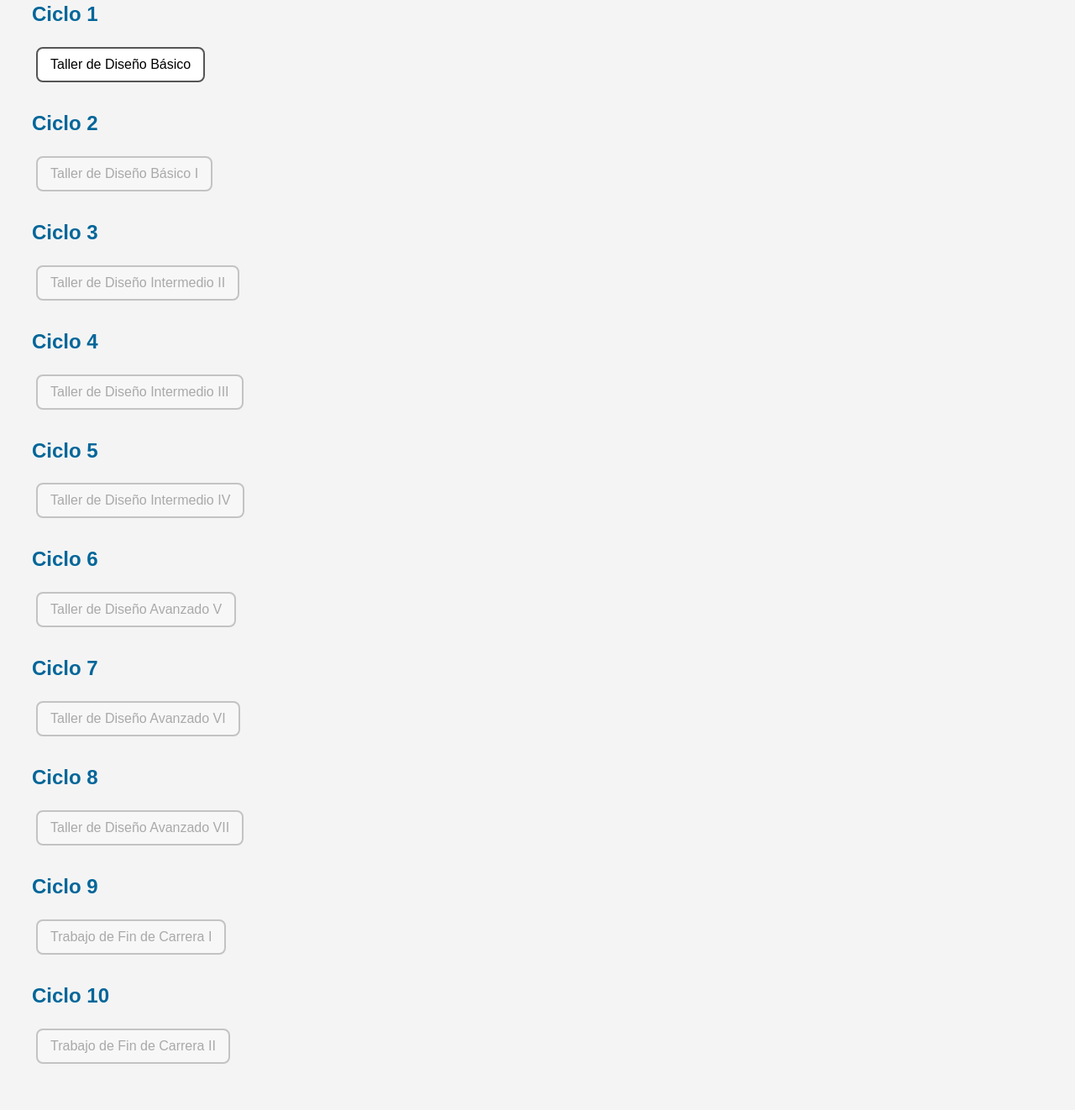
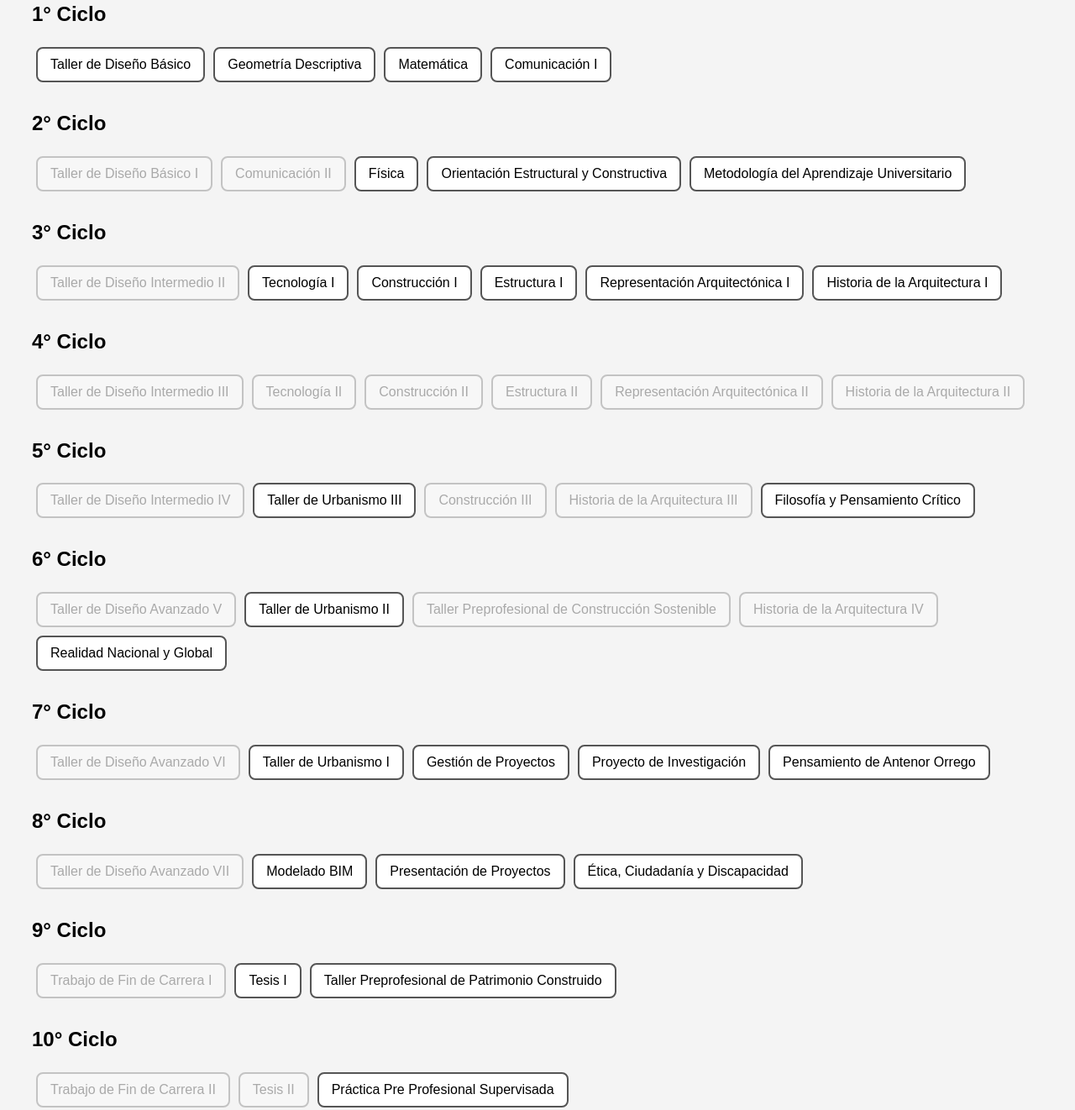
Before and after one commit to malla-arquitectura-nathy/MALLA-ARQUITECTURA, a plain HTML site: page index.html in a window 1280 px wide. Shown: the part 115-1437 px from the top of the page at 84% size. Drawn offline with Linux system fonts and the light colour scheme.

Commit message:
Update index.html

```diff
--- a/index.html
+++ b/index.html
@@ -17,7 +17,7 @@
       margin-bottom: 30px;
     }
     .ciclo h2 {
-      color: #006699;
+      color: #000;
     }
     .curso {
       display: inline-block;
@@ -46,16 +46,71 @@
 
   <script>
     const cursos = [
+      // Ciclo 1
       { id: 'arqu330', nombre: 'Taller de Diseño Básico', ciclo: 1, prerequisitos: [] },
+      { id: 'arqu328', nombre: 'Geometría Descriptiva', ciclo: 1, prerequisitos: [] },
+      { id: 'cien744', nombre: 'Matemática', ciclo: 1, prerequisitos: [] },
+      { id: 'huma1179', nombre: 'Comunicación I', ciclo: 1, prerequisitos: [] },
+
+      // Ciclo 2
       { id: 'arqu332', nombre: 'Taller de Diseño Básico I', ciclo: 2, prerequisitos: ['arqu330'] },
+      { id: 'huma1180', nombre: 'Comunicación II', ciclo: 2, prerequisitos: ['huma1179'] },
+      { id: 'cien775', nombre: 'Física', ciclo: 2, prerequisitos: [] },
+      { id: 'arqu280', nombre: 'Orientación Estructural y Constructiva', ciclo: 2, prerequisitos: [] },
+      { id: 'huma900', nombre: 'Metodología del Aprendizaje Universitario', ciclo: 2, prerequisitos: [] },
+
+      // Ciclo 3
       { id: 'arqu334', nombre: 'Taller de Diseño Intermedio II', ciclo: 3, prerequisitos: ['arqu332'] },
+      { id: 'arqu335', nombre: 'Tecnología I', ciclo: 3, prerequisitos: [] },
+      { id: 'arqu338', nombre: 'Construcción I', ciclo: 3, prerequisitos: [] },
+      { id: 'arqu343', nombre: 'Estructura I', ciclo: 3, prerequisitos: [] },
+      { id: 'arqu329', nombre: 'Representación Arquitectónica I', ciclo: 3, prerequisitos: [] },
+      { id: 'arqu134', nombre: 'Historia de la Arquitectura I', ciclo: 3, prerequisitos: [] },
+
+      // Ciclo 4
       { id: 'arqu337', nombre: 'Taller de Diseño Intermedio III', ciclo: 4, prerequisitos: ['arqu334'] },
+      { id: 'arqu342', nombre: 'Tecnología II', ciclo: 4, prerequisitos: ['arqu335'] },
+      { id: 'arqu347', nombre: 'Construcción II', ciclo: 4, prerequisitos: ['arqu338'] },
+      { id: 'arqu354', nombre: 'Estructura II', ciclo: 4, prerequisitos: ['arqu343'] },
+      { id: 'arqu331', nombre: 'Representación Arquitectónica II', ciclo: 4, prerequisitos: ['arqu329'] },
+      { id: 'arqu136', nombre: 'Historia de la Arquitectura II', ciclo: 4, prerequisitos: ['arqu134'] },
+
+      // Ciclo 5
       { id: 'arqu341', nombre: 'Taller de Diseño Intermedio IV', ciclo: 5, prerequisitos: ['arqu337'] },
+      { id: 'arqu345', nombre: 'Taller de Urbanismo III', ciclo: 5, prerequisitos: [] },
+      { id: 'arqu355', nombre: 'Construcción III', ciclo: 5, prerequisitos: ['arqu347'] },
+      { id: 'arqu136', nombre: 'Historia de la Arquitectura III', ciclo: 5, prerequisitos: ['arqu136'] },
+      { id: 'huma1181', nombre: 'Filosofía y Pensamiento Crítico', ciclo: 5, prerequisitos: [] },
+
+      // Ciclo 6
       { id: 'arqu346', nombre: 'Taller de Diseño Avanzado V', ciclo: 6, prerequisitos: ['arqu341'] },
+      { id: 'arqu340', nombre: 'Taller de Urbanismo II', ciclo: 6, prerequisitos: [] },
+      { id: 'arqu360', nombre: 'Taller Preprofesional de Construcción Sostenible', ciclo: 6, prerequisitos: ['arqu355'] },
+      { id: 'arqu344', nombre: 'Historia de la Arquitectura IV', ciclo: 6, prerequisitos: ['arqu136'] },
+      { id: 'huma1182', nombre: 'Realidad Nacional y Global', ciclo: 6, prerequisitos: [] },
+
+      // Ciclo 7
       { id: 'arqu353', nombre: 'Taller de Diseño Avanzado VI', ciclo: 7, prerequisitos: ['arqu346'] },
+      { id: 'arqu336', nombre: 'Taller de Urbanismo I', ciclo: 7, prerequisitos: [] },
+      { id: 'arqu370', nombre: 'Gestión de Proyectos', ciclo: 7, prerequisitos: [] },
+      { id: 'arqu356', nombre: 'Proyecto de Investigación', ciclo: 7, prerequisitos: [] },
+      { id: 'huma1183', nombre: 'Pensamiento de Antenor Orrego', ciclo: 7, prerequisitos: [] },
+
+      // Ciclo 8
       { id: 'arqu357', nombre: 'Taller de Diseño Avanzado VII', ciclo: 8, prerequisitos: ['arqu353'] },
+      { id: 'arqu339', nombre: 'Modelado BIM', ciclo: 8, prerequisitos: [] },
+      { id: 'arqu333', nombre: 'Presentación de Proyectos', ciclo: 8, prerequisitos: [] },
+      { id: 'huma1184', nombre: 'Ética, Ciudadanía y Discapacidad', ciclo: 8, prerequisitos: [] },
+
+      // Ciclo 9
       { id: 'arqu368', nombre: 'Trabajo de Fin de Carrera I', ciclo: 9, prerequisitos: ['arqu357'] },
-      { id: 'arqu378', nombre: 'Trabajo de Fin de Carrera II', ciclo: 10, prerequisitos: ['arqu368'] }
+      { id: 'arqu367', nombre: 'Tesis I', ciclo: 9, prerequisitos: [] },
+      { id: 'arqu359', nombre: 'Taller Preprofesional de Patrimonio Construido', ciclo: 9, prerequisitos: [] },
+
+      // Ciclo 10
+      { id: 'arqu378', nombre: 'Trabajo de Fin de Carrera II', ciclo: 10, prerequisitos: ['arqu368'] },
+      { id: 'arqu377', nombre: 'Tesis II', ciclo: 10, prerequisitos: ['arqu367'] },
+      { id: 'arqu369', nombre: 'Práctica Pre Profesional Supervisada', ciclo: 10, prerequisitos: [] },
     ];
 
     const mallaDiv = document.getElementById('malla');
@@ -63,7 +118,7 @@
     for (let ciclo = 1; ciclo <= 10; ciclo++) {
       const divCiclo = document.createElement('div');
       divCiclo.classList.add('ciclo');
-      divCiclo.innerHTML = `<h2>Ciclo ${ciclo}</h2>`;
+      divCiclo.innerHTML = `<h2>${ciclo}° Ciclo</h2>`;
       cursos.filter(c => c.ciclo === ciclo).forEach(curso => {
         const btn = document.createElement('div');
         btn.classList.add('curso');
@@ -82,6 +137,8 @@
         if (prereqs.length > 0 && !aprobado) {
           const habilitado = prereqs.every(id => document.getElementById(id).classList.contains('aprobado'));
           curso.classList.toggle('bloqueado', !habilitado);
+        } else if (prereqs.length === 0) {
+          curso.classList.remove('bloqueado');
         }
       });
     }
```
